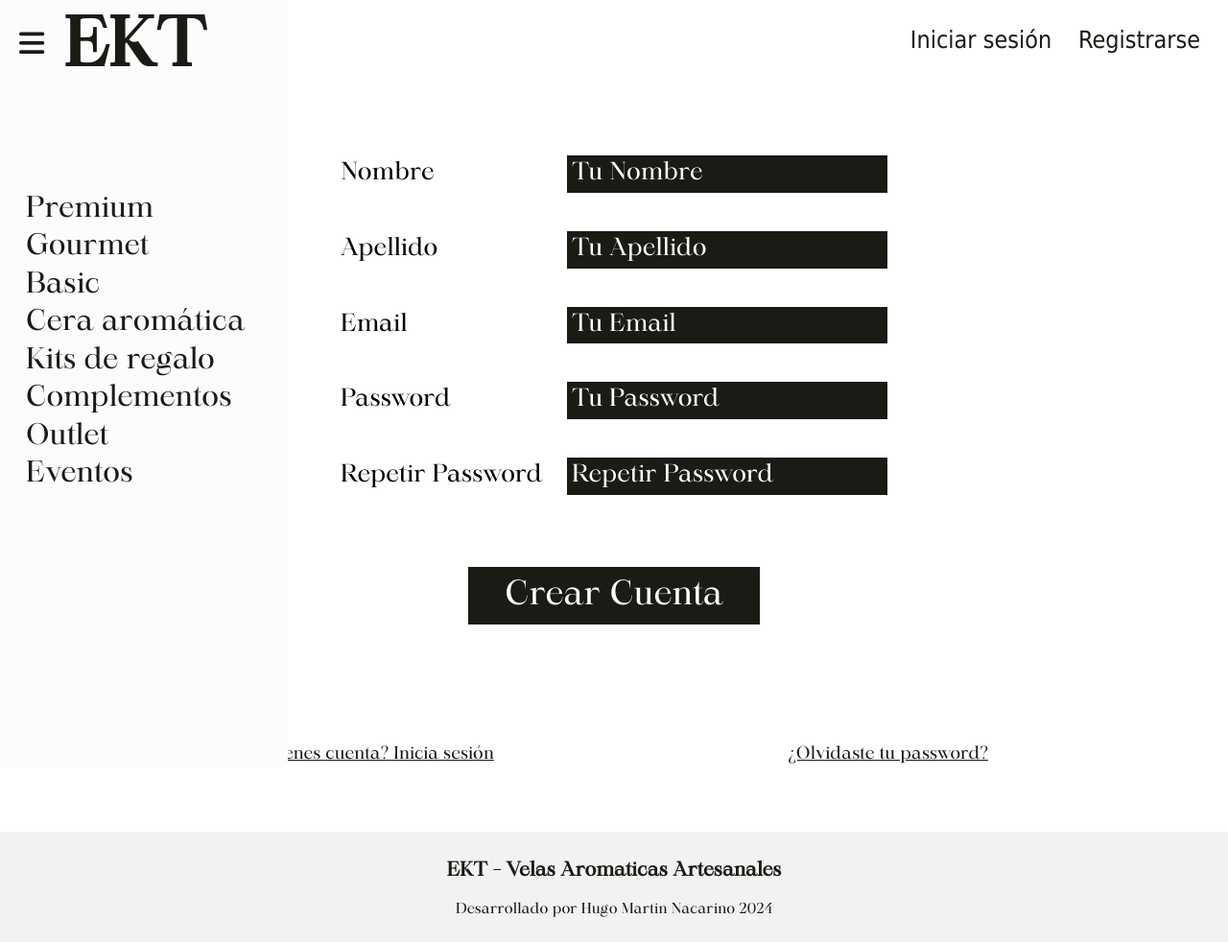
After one commit to Hugo-M-N/EKT, a PHP site: template views/auth/registro.php in a window 1280 px wide. The commit adds this page. Shown: the whole page at 96% size. Run offline with PHP 8.4, Linux system fonts and the light colour scheme; the template is opened without the code that fills it, so the values that code supplies are empty; some libraries are stand-ins or nearby versions.

Commit message:
Registro de usuario

```diff
--- a/models/Usuario.php
+++ b/models/Usuario.php
@@ -5,7 +5,7 @@ namespace Model;
 class Usuario extends ActiveRecord
 {
     protected static $tabla = 'usuarios';
-    protected static $columnaDB = ['id', 'nombre', 'apellido', 'email', 'password', 'password2', 'confirmado', 'token', 'admin'];
+    protected static $columnasDB = ['id', 'nombre', 'apellido', 'email', 'password', 'confirmado', 'token', 'admin'];
 
     public $id;
     public $nombre;
--- a/src/scss/ui/formulario/_index.scss
+++ b/src/scss/ui/formulario/_index.scss
@@ -1,2 +1,3 @@
 @forward 'formulario';
 @forward 'acciones';
+@forward 'registro';
--- /dev/null
+++ b/src/scss/ui/formulario/_registro.scss
@@ -0,0 +1,12 @@
+@use 'base/variables' as v;
+@use 'base/mixins' as m;
+
+.registro {
+
+    @include m.contenedor-md;
+
+    &__heading {
+        text-align: center;
+        font-size: 5rem;
+    }
+}
--- /dev/null
+++ b/views/auth/registro.php
@@ -0,0 +1,41 @@
+<main class="registro">
+
+    <h2 class="registro__heading"><?php echo $titulo; ?></h2>
+
+    <?php require_once __DIR__ . '/../templates/alertas.php'; ?>
+
+    <form action="/registro" method="post" class="formulario">
+        <div class="formulario__campo">
+            <label for="nombre" class="formulario__label">Nombre</label>
+            <input type="text" name="nombre" id="nombre" class="formulario__input" placeholder="Tu Nombre" value="<?php echo $usuario->nombre; ?>">
+        </div>
+
+        <div class="formulario__campo">
+            <label for="apellido" class="formulario__label">Apellido</label>
+            <input type="text" name="apellido" id="apellido" class="formulario__input" placeholder="Tu Apellido" value="<?php echo $usuario->apellido;?>">
+        </div>
+
+        <div class="formulario__campo">
+            <label for="email" class="formulario__label">Email</label>
+            <input type="email" name="email" id="email" class="formulario__input" placeholder="Tu Email" value="<?php echo $usuario->email;?>">
+        </div>
+
+        <div class="formulario__campo">
+            <label for="password" class="formulario__label">Password</label>
+            <input type="password" name="password" id="password" class="formulario__input" placeholder="Tu Password">
+        </div>
+
+        <div class="formulario__campo">
+            <label for="password" class="formulario__label">Repetir Password</label>
+            <input type="password" name="password2" id="password2" class="formulario__input" placeholder="Repetir Password">
+        </div>
+
+        <input type="submit" value="Crear Cuenta" class="formulario__submit">
+    </form>
+
+    <div class="acciones">
+        <a href="/login" class="acciones__enlace">¿Ya tienes cuenta? Inicia sesión</a>
+        <a href="/olvide" class="acciones__enlace">¿Olvidaste tu password?</a>
+    </div>
+
+</main>
```
Also changed, not shown: classes/Email.php (added, +53 -0 lines), controllers/AuthController.php (+34 -2 lines), public/build/css/app.css, 2 other files.
